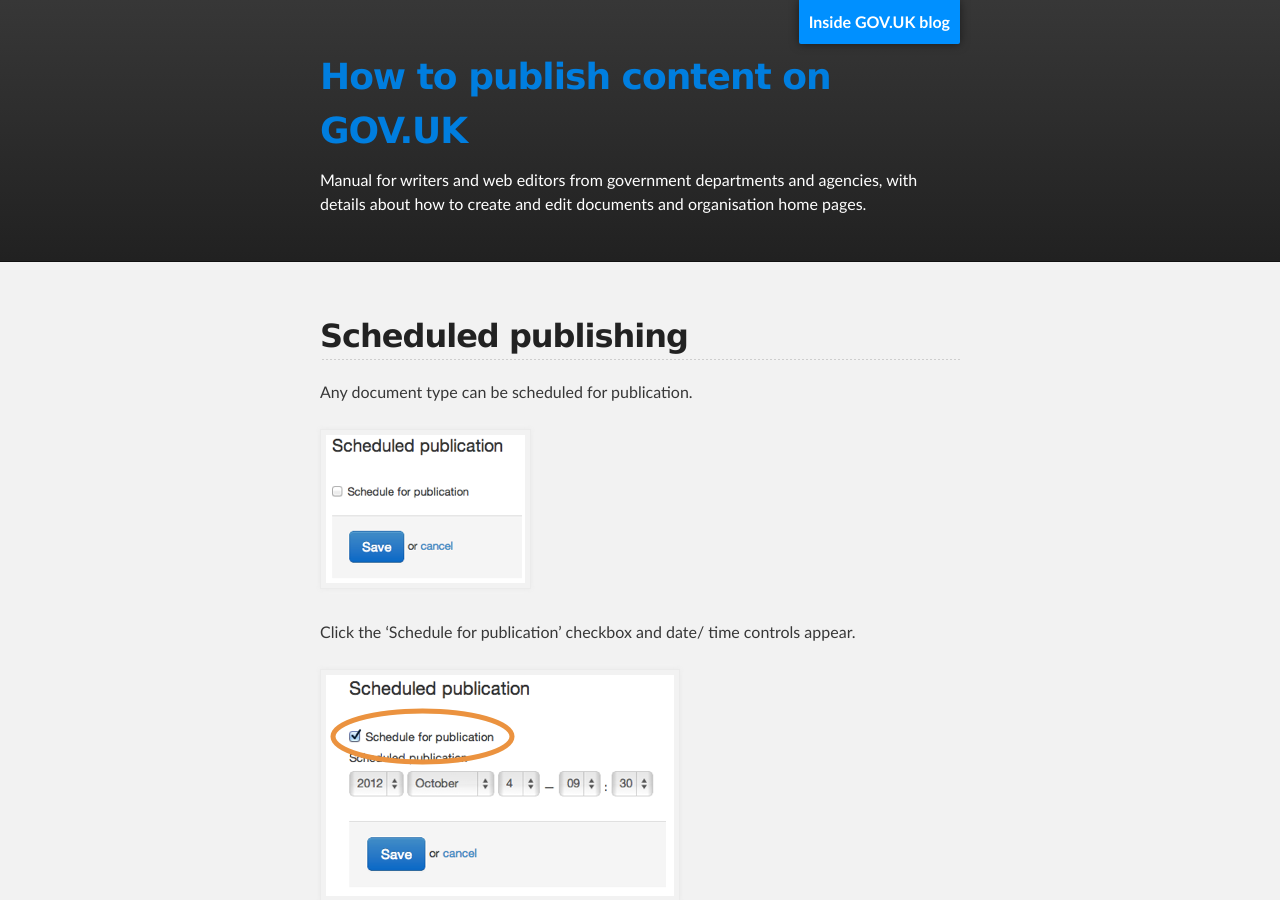
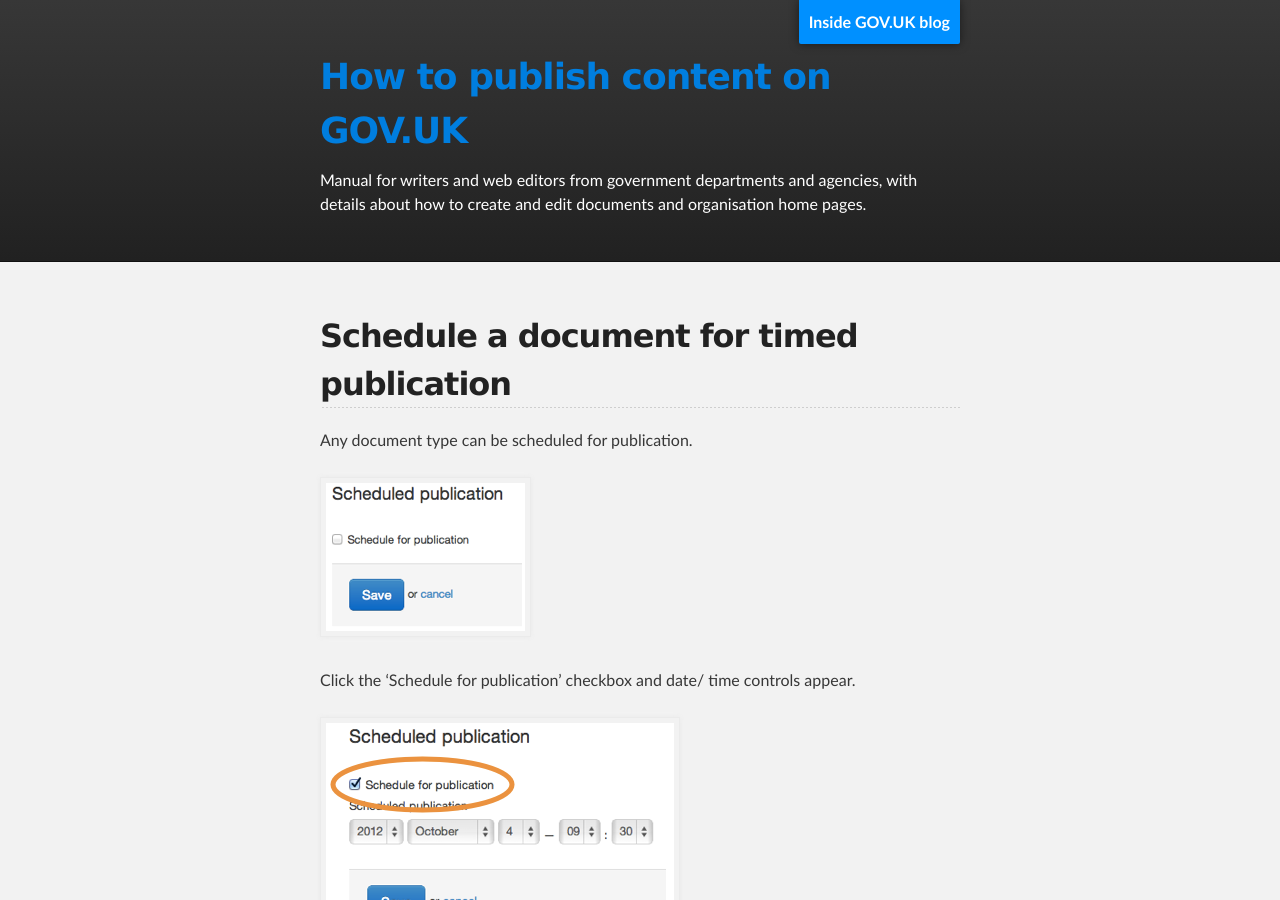
Before and after one commit to alphagov/inside-government-admin-guide, a Jekyll site: the page built from creating-documents/scheduled-publishing.md, in a window 1280 px wide and 900 px high. Built offline with Jekyll 4.4.1, drawn with Linux system fonts in a browser that asks for light colours.

Commit message:
Update scheduled-publishing.md

```diff
--- a/creating-documents/scheduled-publishing.md
+++ b/creating-documents/scheduled-publishing.md
@@ -1,9 +1,9 @@
 ---
 layout: default
-title: Inside Government Admin Guide - Scheduled publishing
+title: How to publish content / Schedule a document
 ---
 
-## Scheduled publishing
+## Schedule a document for timed publication
 
 Any document type can be scheduled for publication.
 
```
